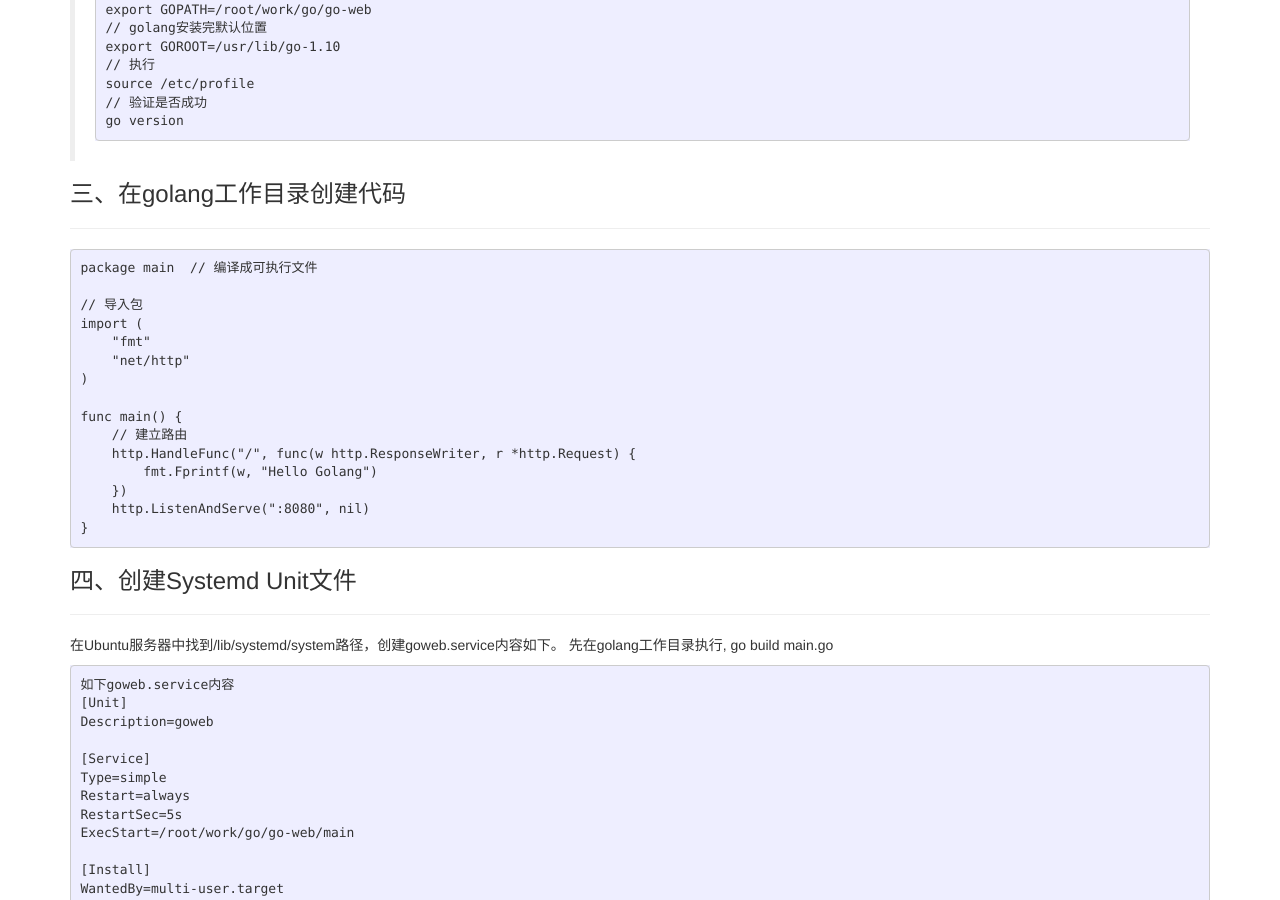
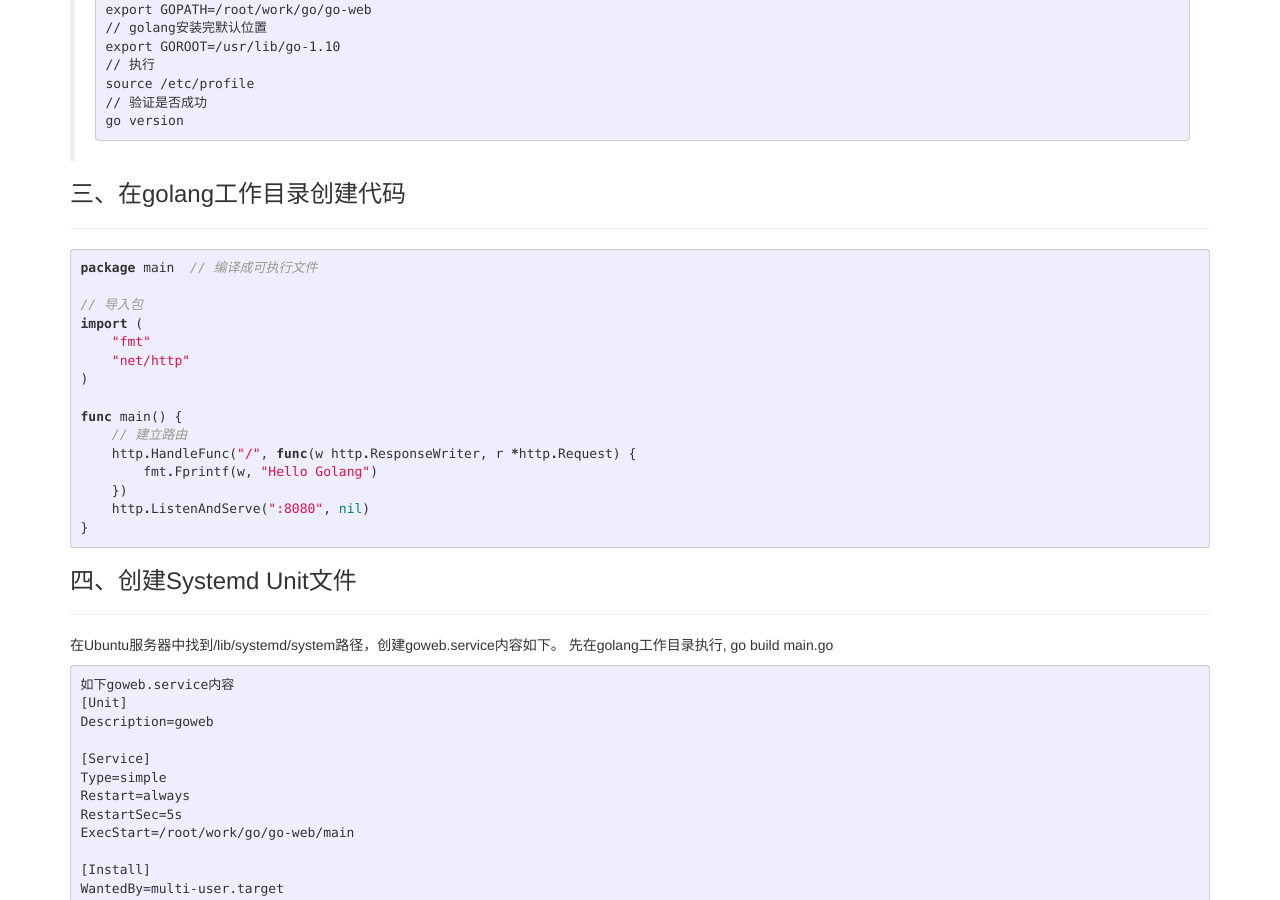
Before and after one commit to ityangbaojin/ityangbaojin.github.io, a Jekyll site: the page built from _posts/2020-07-17-ubuntu-go-web.md, in a window 1280 px wide and 900 px high, scrolled down 867 px. Built offline with Jekyll 4.4.1, drawn with Linux system fonts in a browser that asks for light colours; comment, search, counter and statistics services are not loaded.

Commit message:
ubuntu-go-web

````diff
--- a/_posts/2020-07-17-ubuntu-go-web.md
+++ b/_posts/2020-07-17-ubuntu-go-web.md
@@ -37,7 +37,7 @@ go version
 
 ### 三、在golang工作目录创建代码
 ***
-```
+```golang
 package main  // 编译成可执行文件
 
 // 导入包
````
